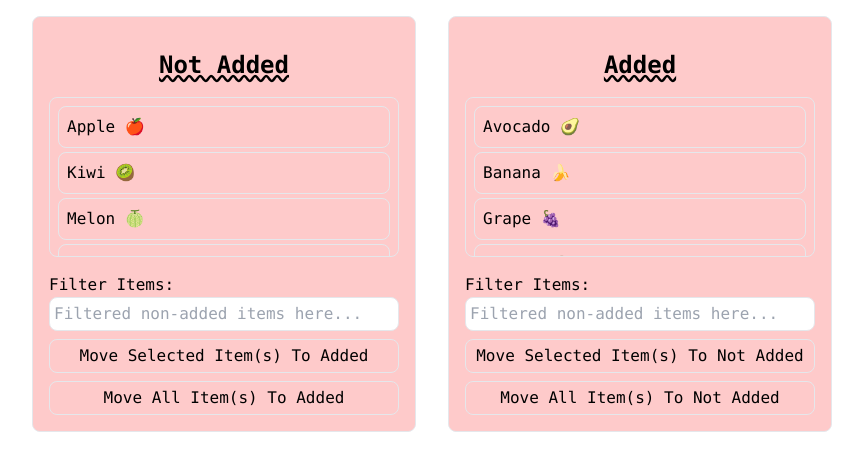
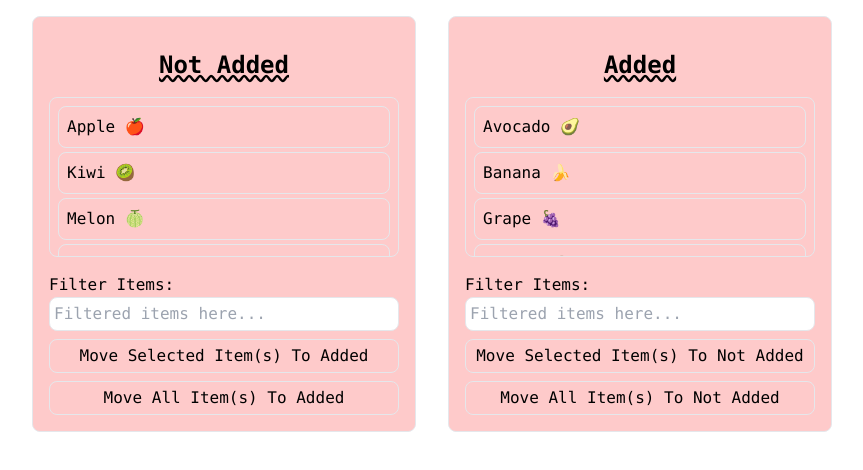
Before and after one commit to juanhart1/oncolens-assignment, a Next.js app: page / in a window 1280 px wide. Shown: the top 470 px of the page, without its empty margins (208-1071 px from the left). Built offline with nearby package versions, Linux system fonts and the light colour scheme.

Commit message:
Tweaked text to make it more generic

```diff
--- a/components/Input.tsx
+++ b/components/Input.tsx
@@ -5,7 +5,7 @@ const Input = ({ name, onChange, value }: InputProps) => (
     className="border rounded-lg p-1"
     name={name}
     onChange={(event) => onChange(event.target.value)}
-    placeholder="Filtered non-added items here..."
+    placeholder="Filtered items here..."
     type="search"
     value={value}
   />
```
